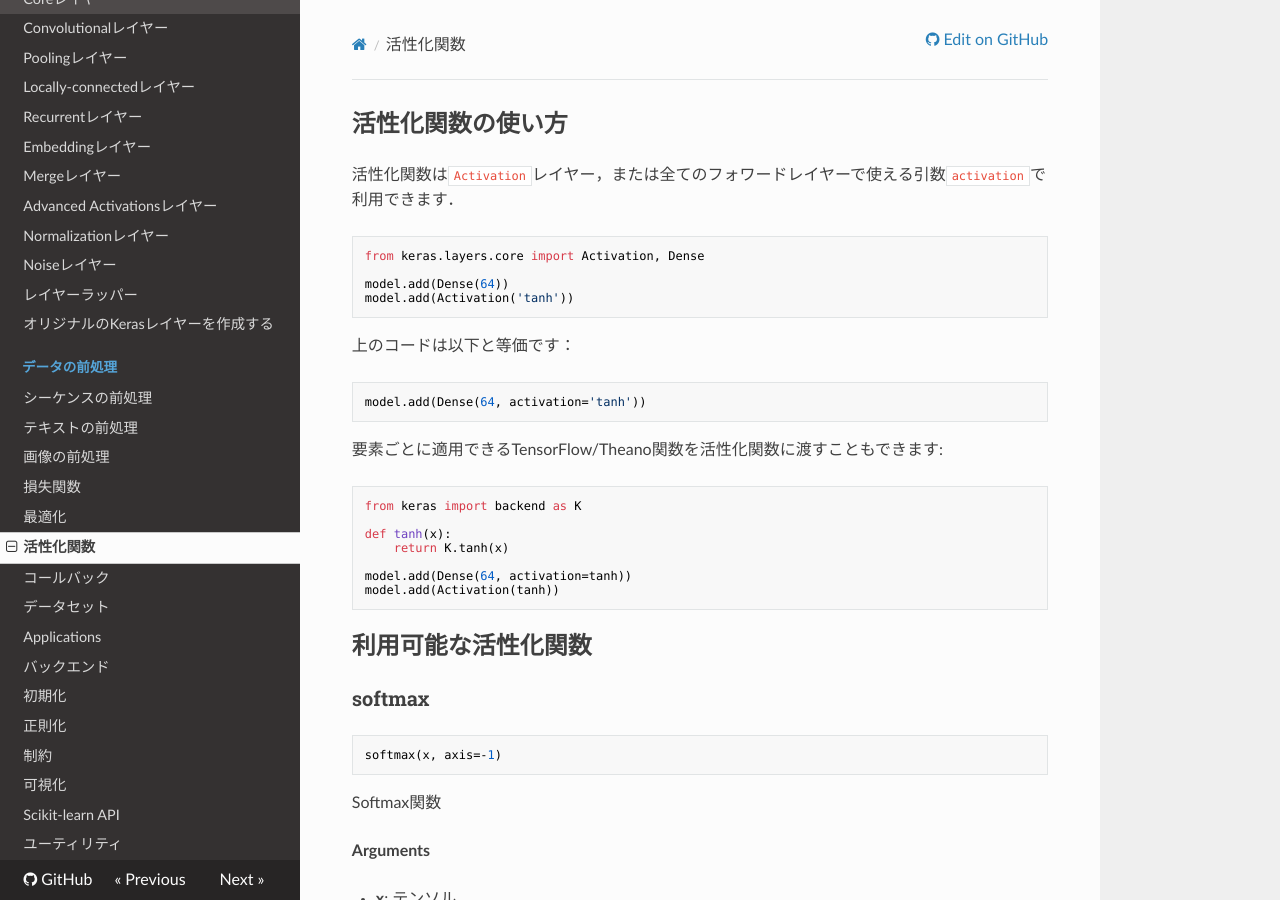
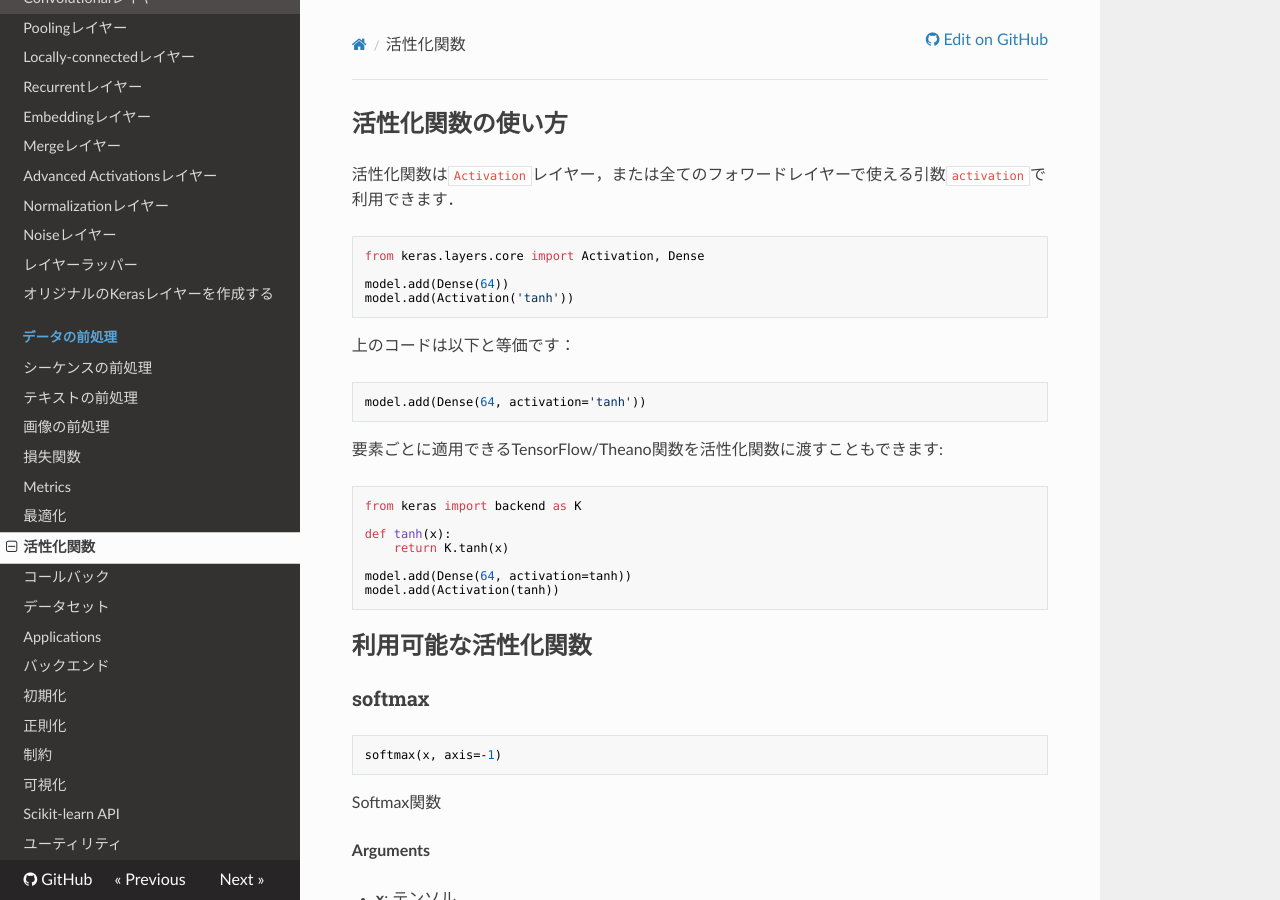
Before and after one commit to keras-team/keras-docs-ja, an MkDocs documentation site: the page built from sources/activations.md, in a window 1280 px wide and 900 px high. Built offline with MkDocs 1.6.1, drawn with Linux system fonts in a browser that asks for light colours; nearby versions of some CDN libraries; old or Windows-style settings are respelled for this version of MkDocs.

Commit message:
Init metrics.md

```diff
--- a/mkdocs.yml
+++ b/mkdocs.yml
@@ -39,6 +39,7 @@ pages:
   - テキストの前処理: preprocessing/text.md
   - 画像の前処理: preprocessing/image.md
 - 損失関数: losses.md
+- Metrics: metrics.md
 - 最適化: optimizers.md
 - 活性化関数: activations.md
 - コールバック: callbacks.md
```
Also changed, not shown: sources/metrics.md (added).
